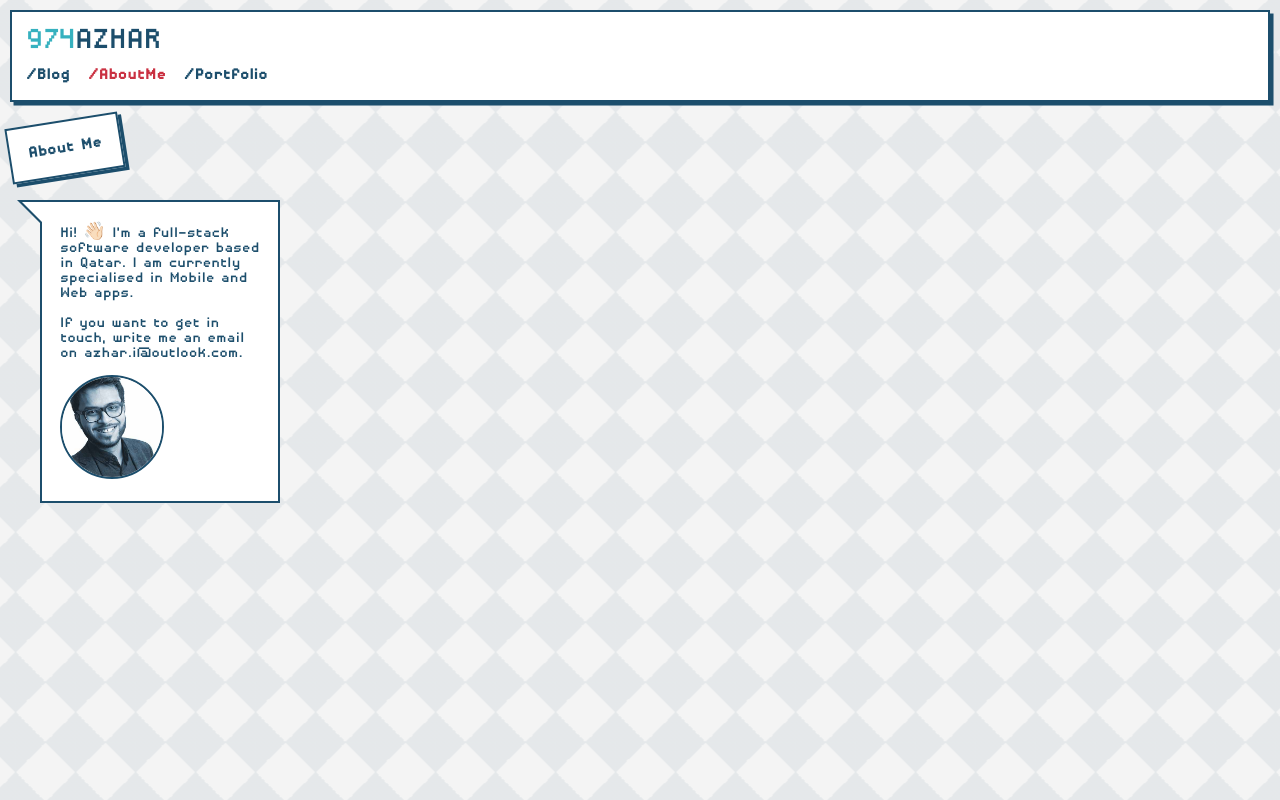
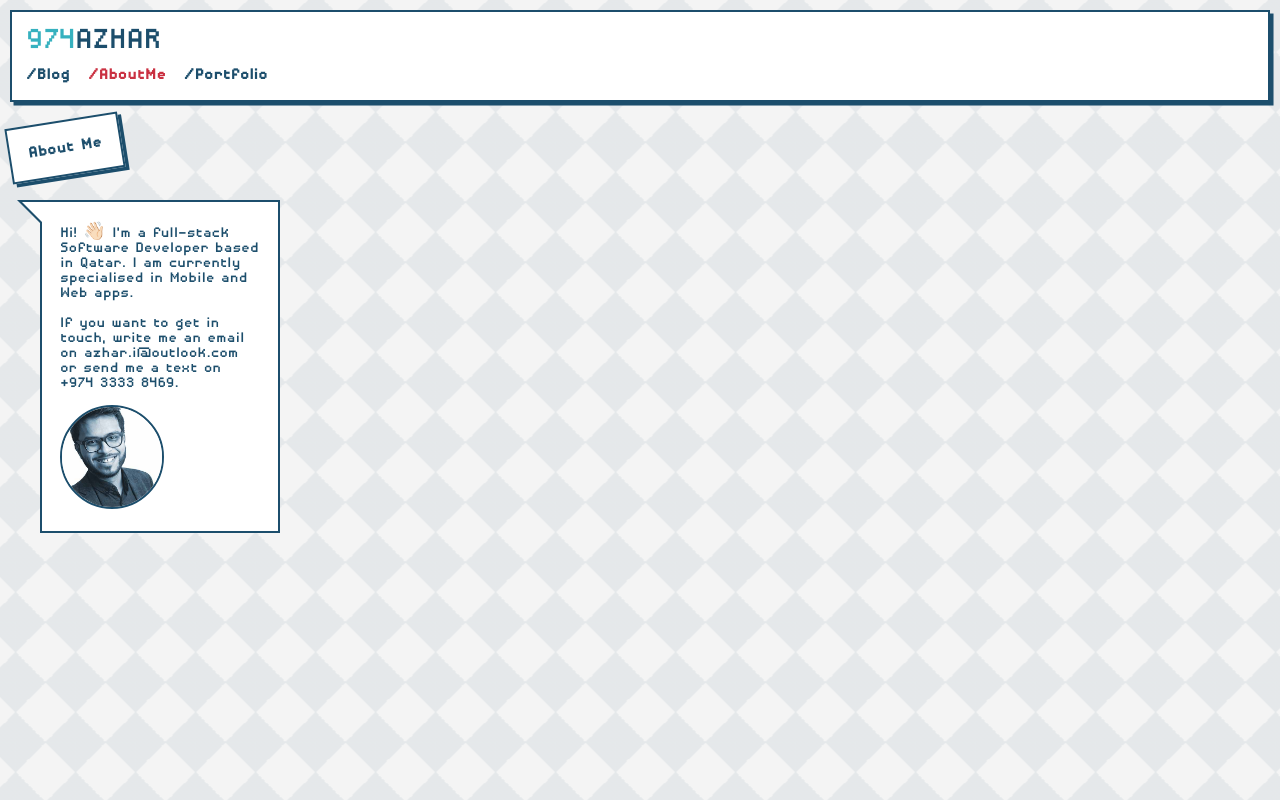
Before and after one commit to azharul-islam/974azhar, a Vue app: page /about in a window 1280 px wide. Built offline with nearby package versions, Linux system fonts and the light colour scheme.

Commit message:
General Update

```diff
--- a/src/views/About.vue
+++ b/src/views/About.vue
@@ -2,10 +2,10 @@
     <div class="about">
         <span class="container header">About Me</span>
         <div class="container talk-bubble tri-right left-top">
-            <p>Hi! 👋🏻 I'm a full-stack software developer based in Qatar. I am currently
+            <p>Hi! 👋🏻 I'm a full-stack Software Developer based in Qatar. I am currently
                 specialised in Mobile and Web apps.
                 <br><br>
-                If you want to get in touch, write me an email on azhar.i@outlook.com.</p>
+                If you want to get in touch, write me an email on azhar.i@outlook.com or send me a text on +974 3333 8469.</p>
 
             <img src="../assets/azhar.jpg" height="100"/>
         </div>
```
